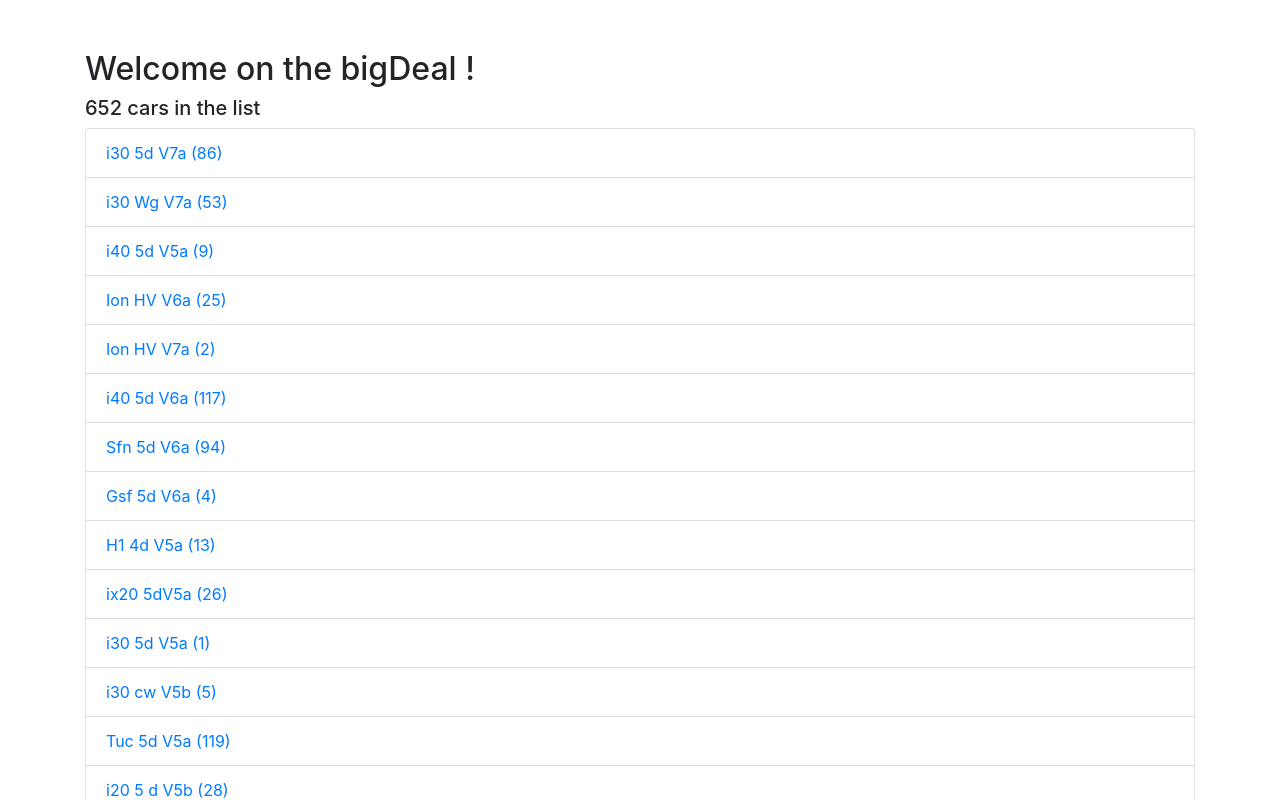
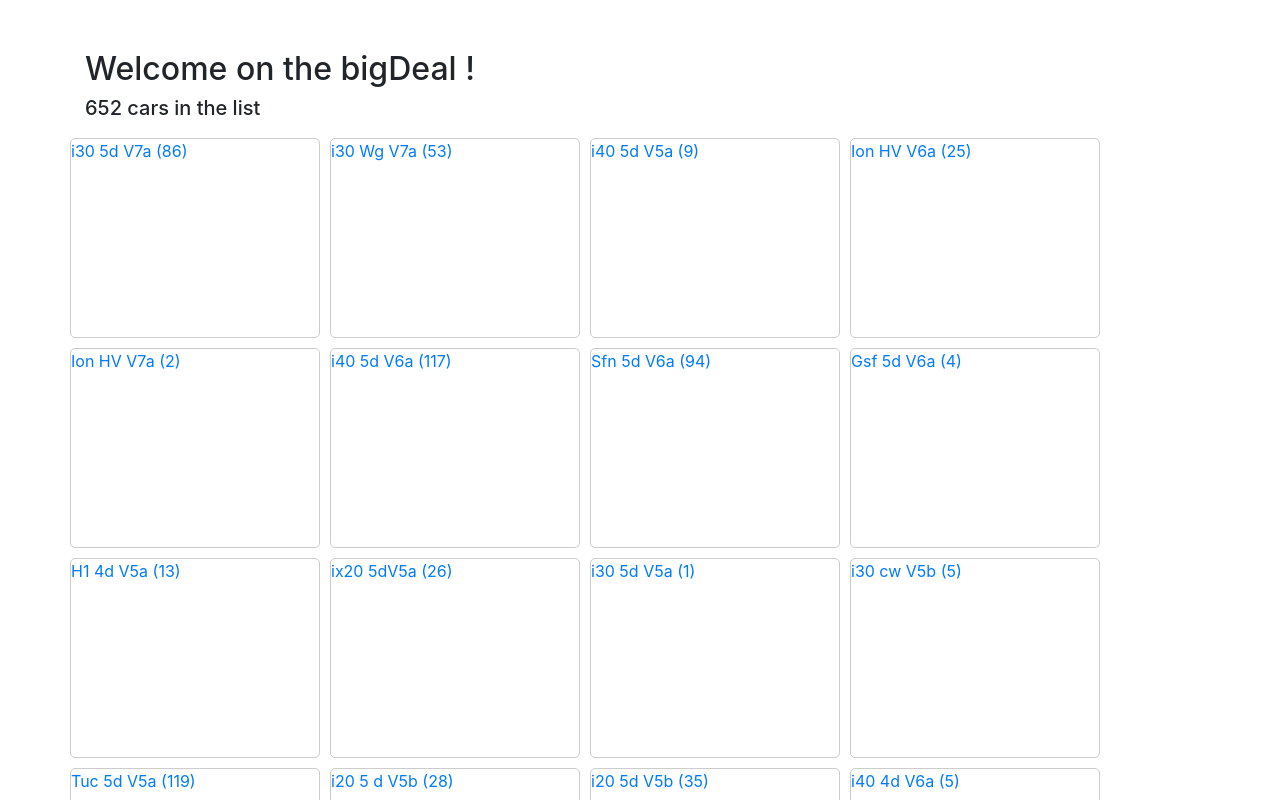
Before and after one commit to alainduchateau/bigTest, an Angular app: page / in a window 1280 px wide. Shown: the top 800 px of the page. Built offline with nearby package versions, Linux system fonts and the light colour scheme.

Commit message:
list matrix

```diff
--- a/src/app/list/list.component.html
+++ b/src/app/list/list.component.html
@@ -4,11 +4,10 @@
 
       <div ng-repeat="car in listVehicles " >
 
-      <ul class="list-group">
-          <li class="list-group-item"  *ngFor="let carModel of carFamilies">
-
-          <a routerLink="family/{{carModel.Name}}">{{ carModel.Name }} ({{carModel.numberOfCar}})</a>
-        </li>
-      </ul>
-
+      <div class="row">
+          <div class="span4" *ngFor="let carModel of carFamilies">
+            <div class=""  style="min-width:250px; height:200px; border:1px solid #ccc!important; border-radius: 5px; margin-top:10px; margin-right:10px">
+              <a routerLink="family/{{carModel.Name}}">{{ carModel.Name }} ({{carModel.numberOfCar}})</a>
+            </div>
+          </div>
       </div>
```
